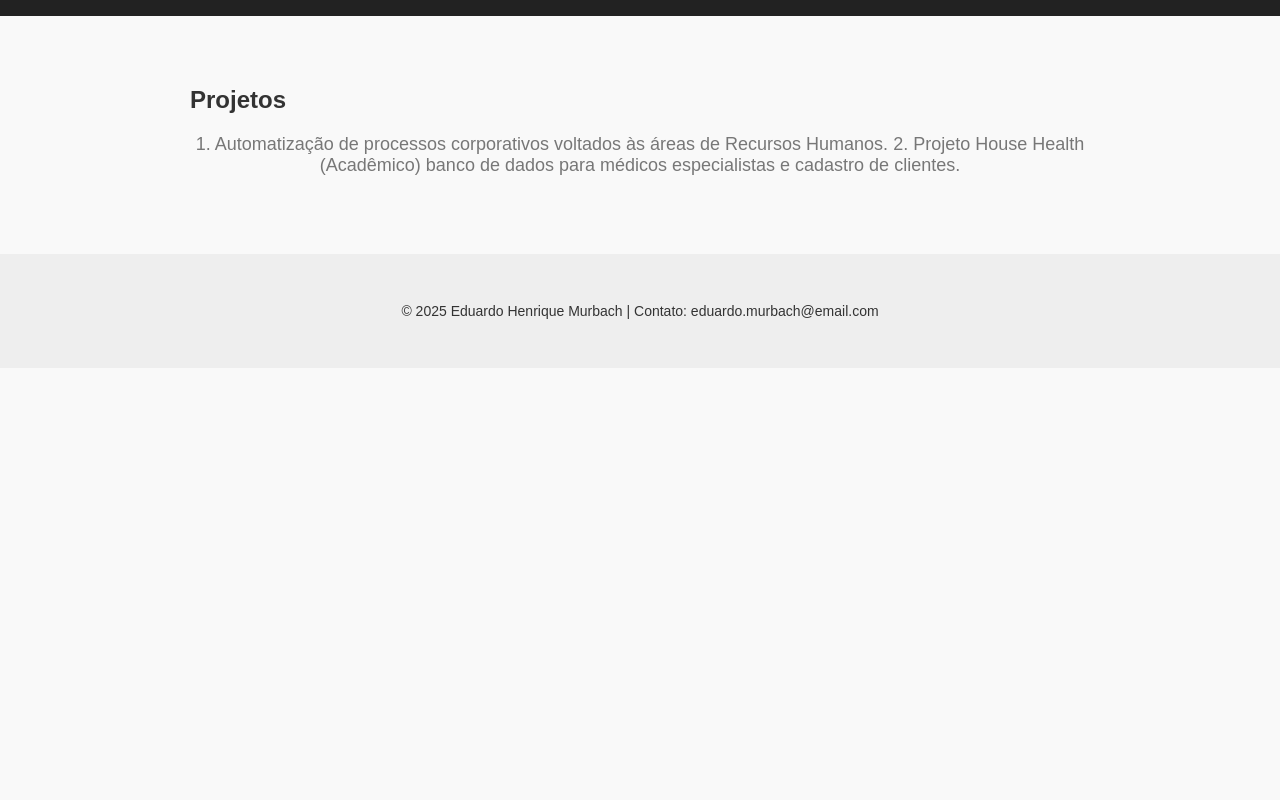
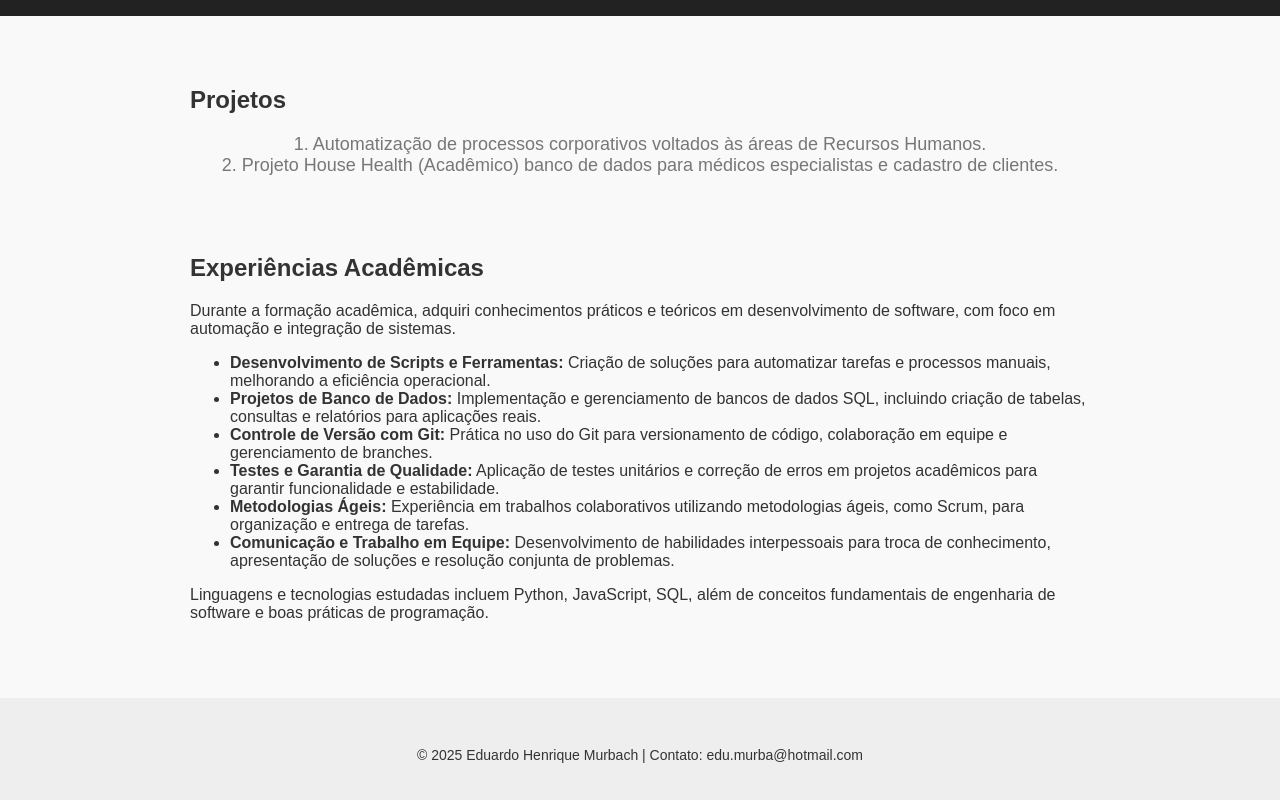
Before and after one commit to Murbached28/Murbached28.github.io, a plain HTML site: page index.html in a window 1280 px wide. Shown: the part 386-1186 px from the top of the page. Before the commit the page ends 800 px from the top, so only its background shows below. Drawn offline with Linux system fonts and the light colour scheme.

Commit message:
index.html

```diff
--- a/index.html
+++ b/index.html
@@ -1,31 +1,68 @@
 <!DOCTYPE html>
 <html lang="pt-BR">
 <head>
-  <meta charset="UTF-8">
-  <meta name="viewport" content="width=device-width, initial-scale=1.0">
+  <meta charset="UTF-8" />
+  <meta name="viewport" content="width=device-width, initial-scale=1" />
   <title>Eduardo Henrique Murbach | Portfólio</title>
-  <link rel="stylesheet" href="style.css">
+  <link rel="stylesheet" href="style.css" />
 </head>
 <body>
   <header>
-  <div class="container">
-    <img src="Edu.jpg" alt="Foto de Eduardo Murbach" class="foto">
-    <h1>Eduardo Henrique Murbach</h1>
-    <p>Desenvolvedor com foco em automação de processos, criando soluções que eliminam tarefas manuais, reduzem erros e aumentam a produtividade.</p>
-  </div>
-</header>
+    <div class="container">
+      <img src="Edu.jpg" alt="Foto de Eduardo Murbach" class="foto" />
+      <h1>Eduardo Henrique Murbach</h1>
+      <p>
+        Desenvolvedor com foco em automação de processos, criando soluções que eliminam tarefas manuais, reduzem erros e aumentam a produtividade.
+      </p>
+    </div>
+  </header>
 
   <section class="projetos">
     <div class="container">
       <h2>Projetos</h2>
-      <p>1. Automatização de processos corporativos voltados às áreas de Recursos Humanos.
-         2. Projeto House Health (Acadêmico) banco de dados para médicos especialistas e cadastro de clientes.</p>
+      <p>
+        1. Automatização de processos corporativos voltados às áreas de Recursos Humanos.<br />
+        2. Projeto House Health (Acadêmico) banco de dados para médicos especialistas e cadastro de clientes.
+      </p>
+    </div>
+  </section>
+
+  <!-- Seção de experiências acadêmicas -->
+  <section class="experiencias-academicas">
+    <div class="container">
+      <h2>Experiências Acadêmicas</h2>
+      <p>
+        Durante a formação acadêmica, adquiri conhecimentos práticos e teóricos em desenvolvimento de software, com foco em automação e integração de sistemas.
+      </p>
+      <ul>
+        <li>
+          <strong>Desenvolvimento de Scripts e Ferramentas:</strong> Criação de soluções para automatizar tarefas e processos manuais, melhorando a eficiência operacional.
+        </li>
+        <li>
+          <strong>Projetos de Banco de Dados:</strong> Implementação e gerenciamento de bancos de dados SQL, incluindo criação de tabelas, consultas e relatórios para aplicações reais.
+        </li>
+        <li>
+          <strong>Controle de Versão com Git:</strong> Prática no uso do Git para versionamento de código, colaboração em equipe e gerenciamento de branches.
+        </li>
+        <li>
+          <strong>Testes e Garantia de Qualidade:</strong> Aplicação de testes unitários e correção de erros em projetos acadêmicos para garantir funcionalidade e estabilidade.
+        </li>
+        <li>
+          <strong>Metodologias Ágeis:</strong> Experiência em trabalhos colaborativos utilizando metodologias ágeis, como Scrum, para organização e entrega de tarefas.
+        </li>
+        <li>
+          <strong>Comunicação e Trabalho em Equipe:</strong> Desenvolvimento de habilidades interpessoais para troca de conhecimento, apresentação de soluções e resolução conjunta de problemas.
+        </li>
+      </ul>
+      <p>
+        Linguagens e tecnologias estudadas incluem Python, JavaScript, SQL, além de conceitos fundamentais de engenharia de software e boas práticas de programação.
+      </p>
     </div>
   </section>
 
   <footer>
     <div class="container">
-      <p>© 2025 Eduardo Henrique Murbach | Contato: eduardo.murbach@email.com</p>
+      <p>© 2025 Eduardo Henrique Murbach | Contato: edu.murba@hotmail.com</p>
     </div>
   </footer>
 </body>
```
